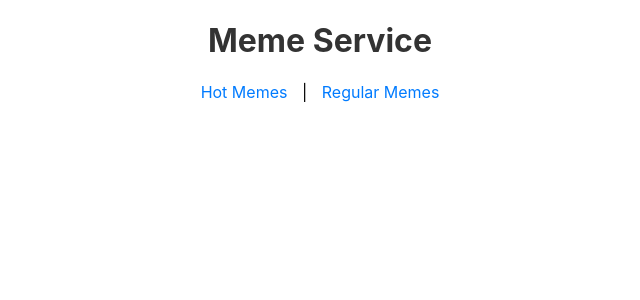
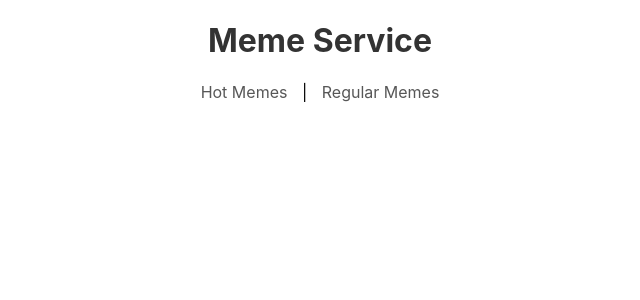
Before and after one commit to zinit/mem-serwis, a React (Create React App) app: page / in a window 1280 px wide. Shown: the top 300 px of the page, without its empty margins (320-960 px from the left). Built offline with nearby package versions, Linux system fonts and the light colour scheme.

Commit message:
current link/page is highlighted

```diff
--- a/src/App.css
+++ b/src/App.css
@@ -15,9 +15,18 @@ nav {
 nav a {
   margin: 0 10px;
   text-decoration: none;
-  color: #007bff;
+  color: #575757;
+  font-weight: normal;
+  transition: color 0.3s ease;
 }
 
 nav a:hover {
-  text-decoration: underline;
+  color: #000000;
 }
+
+nav a.active {
+  color: #d9534f;
+  font-weight: bold;
+  border-bottom: 2px solid #d9534f;
+  padding-bottom: 2px;
+}
--- a/src/App.js
+++ b/src/App.js
@@ -1,6 +1,6 @@
 import React, { useEffect } from "react";
 import { useSelector, useDispatch } from 'react-redux';
-import { BrowserRouter as Router, Route, Routes, Link } from 'react-router-dom';
+import { BrowserRouter as Router, Route, Routes, Link, NavLink } from 'react-router-dom';
 import { fetchMemes } from './api/memeApi';
 import { setMemes } from './store/reducers/actions';
 import { isHot } from './utils/memeFilters';
@@ -22,7 +22,7 @@ function App() {
       <div className="container">
         <h1>Meme Service</h1>
         <nav>
-          <Link to="/hot">Hot Memes</Link> | <Link to="/regular">Regular Memes</Link>
+          <NavLink to="/hot">Hot Memes</NavLink> | <NavLink to="/regular">Regular Memes</NavLink>
         </nav>
         <Routes>
           <Route path="/hot"
```
